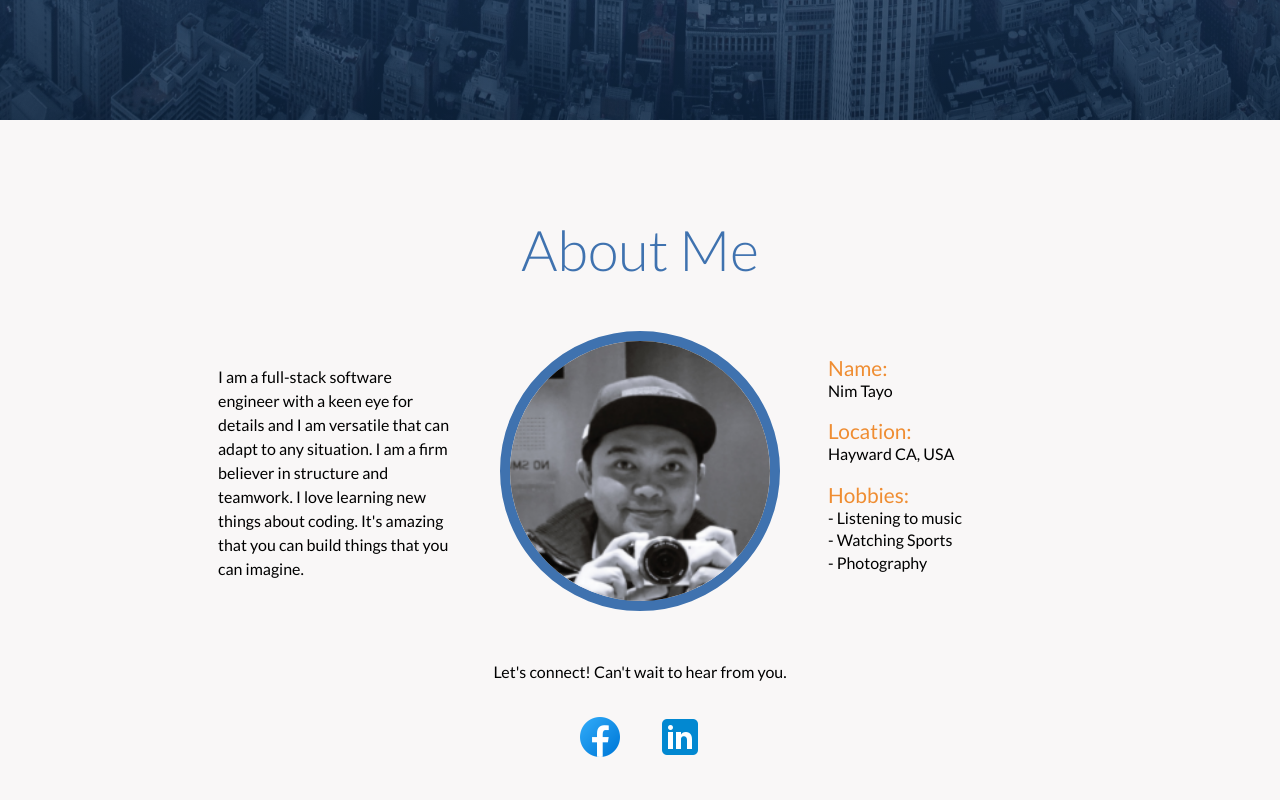
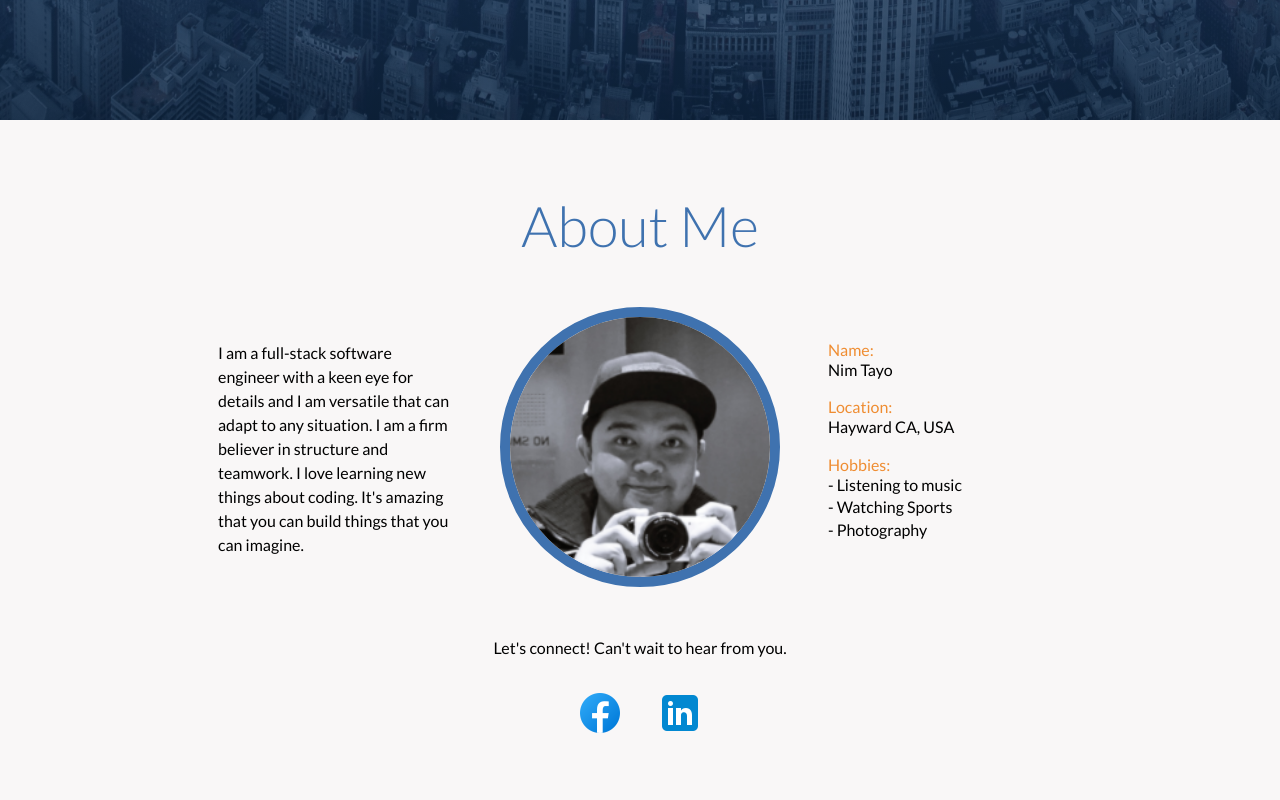
Before and after one commit to nimaester/personalsite, a React (Create React App) app: page / in a window 1280 px wide. Shown: the part 720-1520 px from the top of the page. Built offline with nearby package versions, Linux system fonts and the light colour scheme.

Commit message:
fixed entry spacing

```diff
--- a/src/About.js
+++ b/src/About.js
@@ -22,7 +22,8 @@ const AboutMe = forwardRef((props, ref) => {
   }
 
   return (
-    <section ref={ref}>
+    <section>
+      <div className='section' ref={ref}></div>
       <motion.div
         ref={element}
         className='about-me'
--- a/src/Entry.js
+++ b/src/Entry.js
@@ -1,7 +1,7 @@
 import React from "react";
 
 const Entry = ({ desc }) => {
-  return <p>{desc}</p>;
+  return <p className='entry'>{desc}</p>;
 };
 
 export default Entry;
--- a/src/styles/_about.scss
+++ b/src/styles/_about.scss
@@ -5,7 +5,7 @@ $bg-1: #dbe2ef;
 $bg-2: #f9f7f7;
 
 .about-me {
-  padding: 4rem 4rem 0rem 4rem;
+  padding: 0rem 4rem 0rem 4rem;
   background-color: $bg-2;
   h2,
   h3,
@@ -16,7 +16,7 @@ $bg-2: #f9f7f7;
   h2 {
     font-size: 3.5rem;
     color: $l-blue;
-    margin-top: 2rem;
+
     text-align: center;
   }
 
@@ -58,7 +58,6 @@ $bg-2: #f9f7f7;
     }
   }
   .entry-type {
-    font-size: 1.3rem;
     font-weight: 500;
     color: #ef8d32;
     margin-top: 1rem;
@@ -83,7 +82,7 @@ $bg-2: #f9f7f7;
 
 @media screen and (max-width: 865px) {
   .about-me {
-    padding: 4rem 2rem 0rem 2rem;
+    padding: 0rem 2rem 0rem 2rem;
     h2 {
       font-size: 2.5rem;
       padding-bottom: 0rem;
@@ -116,7 +115,6 @@ $bg-2: #f9f7f7;
 
 @media screen and (max-width: 420px) {
   .about-me {
-    padding-top: 2rem;
     h2 {
       font-size: 2rem;
       padding-bottom: 0rem;
--- a/src/styles/_experience.scss
+++ b/src/styles/_experience.scss
@@ -72,8 +72,8 @@ $bg-2: #f9f7f7;
       padding: 0rem 0rem 3rem 0rem;
       width: 90%;
     }
-    .exp-details {
-      padding-bottom: 1rem;
+    .entry {
+      padding-top: 1rem;
     }
     .exp-container {
       padding: 0rem 1rem 1rem 1rem;
--- a/src/styles/app.scss
+++ b/src/styles/app.scss
@@ -7,7 +7,7 @@
 }
 
 p {
-  font-size: 1.1 rem !important;
+  font-size: 1rem !important;
 }
 
 body {
@@ -32,6 +32,10 @@ body {
 
 .end {
   padding-bottom: 0rem;
+}
+
+.section {
+  height: 4.5rem;
 }
 
 @media screen and (max-width: 865px) {
```
